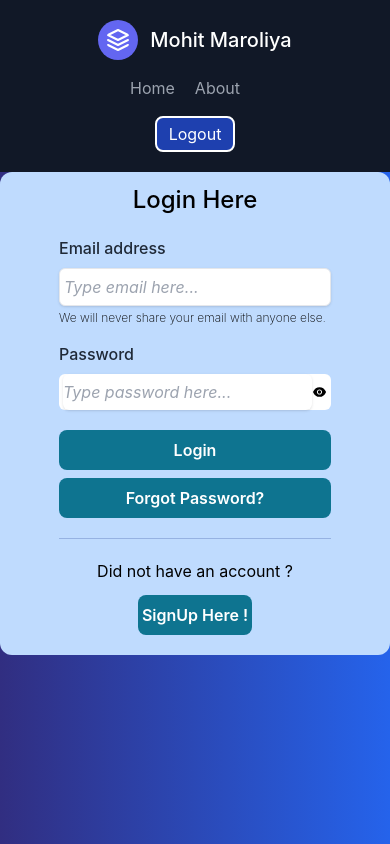
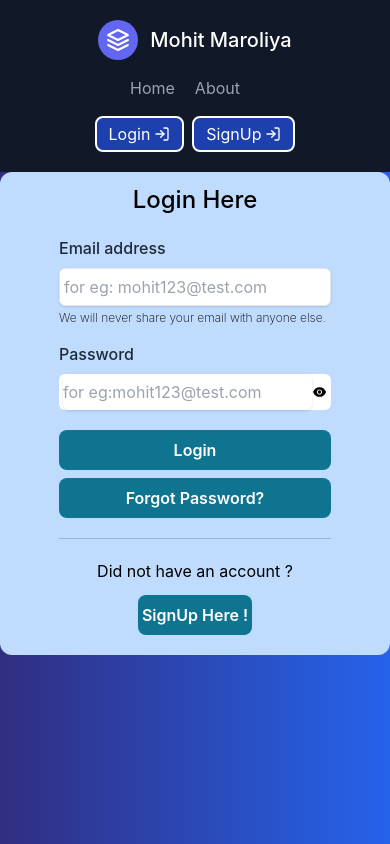
Before and after one commit to mohitm15/authlogin-boilerplate-2, a Next.js app: page /login in a window 390 px wide. Shown: the top 844 px of the page. Built offline with nearby package versions, Linux system fonts and the light colour scheme.

Commit message:
Fixing the changepassword api

```diff
--- a/components/Navbar.js
+++ b/components/Navbar.js
@@ -8,13 +8,10 @@ const Navbar = ({usertoken,logout}) => {
   const router = useRouter();
 
 
-  console.log("usertoken from  navbar= ",usertoken)
+  //console.log("usertoken from  navbar= ",usertoken)
 
 
   //TODO1: react-toastify (may be module is not supporting)
-
-  //TODO2: changePassword functionality still facing error while decrypting
-
 
 
   return (
@@ -55,7 +52,7 @@ const Navbar = ({usertoken,logout}) => {
               <a className="mr-5 hover:text-white">About</a>
             </Link>
           </nav>
-          {usertoken && (
+          {usertoken.value &&  (
             <button
               className="inline-flex items-center bg-blue-800 text-white border-2 border-white rounded-lg py-1 px-3  focus:outline-none hover:bg-blue-600 text-base mt-4 md:mt-0"
               onClick={logout}
@@ -65,7 +62,7 @@ const Navbar = ({usertoken,logout}) => {
               </Link>
             </button>
           )}
-          {!usertoken && (
+          {!usertoken.value && (
             <div className="flex flex-row space-x-2">
               <button className="inline-flex items-center bg-blue-800 text-white border-2 border-white rounded-lg py-1 px-3 focus:outline-none hover:bg-blue-600 text-base mt-4 md:mt-0">
                 <Link href={"/login"}>
--- a/pages/about.js
+++ b/pages/about.js
@@ -26,7 +26,7 @@ const About = ({usertoken}) => {
 
   let userdetails = {}
 
-    console.log("usertoken in about =",usertoken)
+  //console.log("usertoken in about =",usertoken)
   try{
     if(usertoken.value != null){
     console.log("us = ",usertoken)
--- a/pages/api/changepassword.js
+++ b/pages/api/changepassword.js
@@ -6,7 +6,7 @@ var jwt = require("jsonwebtoken");
 const handler = async (req, res) => {
  //console.log("before post = ",req.body)
   if (req.method === "PUT") {
-    console.log(req.body);
+    //console.log(req.body);
 
     //const bytes = CryptoJS.AES.decrypt(user.password, process.env.AES_ENCRYPT );
     //const originalPassword = bytes.toString(CryptoJS.enc.Utf8);
@@ -22,14 +22,14 @@ const handler = async (req, res) => {
       {
         $set: {
           password: CryptoJS.AES.encrypt(
-            req.body.password,
+            req.body.newPassword,
             process.env.AES_ENCRYPT
           ).toString(),
         },
       },
       { returnOriginal: false }
     );
-    console.log("After = ", user.password);
+    //console.log("After = ", user.password);
 
     if (user) {
       let authToken = jwt.sign(
--- a/pages/api/login.js
+++ b/pages/api/login.js
@@ -10,12 +10,12 @@ const handler = async (req, res) => {
     let user = await User.findOne({
       email: req.body.email,
     });
-    console.log("User founded from DB = ", user);
+    //console.log("User founded from DB = ", user);
     const bytes = CryptoJS.AES.decrypt(user.password, process.env.AES_ENCRYPT );
     //console.log("bytes = ",bytes)
     const originalPassword = bytes.toString(CryptoJS.enc.Utf8);
-    console.log("original pass = ", originalPassword);
-    console.log("pass from ui = ", req.body.password);
+    //console.log("original pass = ", originalPassword);
+    //.log("pass from ui = ", req.body.password);
     if (user) {
       if (
         req.body.email === user.email &&
--- a/pages/changepassword.js
+++ b/pages/changepassword.js
@@ -24,7 +24,7 @@ const Changepassword = () => {
 
   const handleSubmit = async (e) => {
     e.preventDefault();
-    const response = await fetch("http://localhost:3000/api/changepassword", {
+    const response = await fetch(`${process.env.NEXT_PUBLIC_HOST}/api/changepassword`, {
       method: "PUT",
       headers: {
         "Content-Type": "application/json",
@@ -154,7 +154,7 @@ const Changepassword = () => {
                       required
                       style={{ border: 0, outline: "none" }}
                     />
-                    {showPassword ? (
+                    {showConfmPassword ? (
                       <AiFillEyeInvisible
                         title="Hide Password"
                         onClick={toggleConfmPasswordVisibilty}
--- a/pages/forgotpassword.js
+++ b/pages/forgotpassword.js
@@ -20,7 +20,7 @@ const Forgotpassword = () => {
 
   const handleSubmit = async (e) => {
     e.preventDefault();
-    const response = await fetch("http://localhost:3000/api/forgotpassword", {
+    const response = await fetch(`${process.env.NEXT_PUBLIC_HOST}/api/forgotpassword`, {
       method: "POST",
       headers: {
         "Content-Type": "application/json",
--- a/pages/index.js
+++ b/pages/index.js
@@ -1,7 +1,7 @@
 import Head from "next/head";
 import { useRouter } from "next/router";
 
-export default function Home() {
+export default function Home({usertoken}) {
 
   const router = useRouter();
 
@@ -21,7 +21,7 @@ export default function Home() {
               <div className="flex flex-col w-full justify-center items-start md:w-4/5 md:text-left xl:w-2/5 text-white ">
 
                 <h1 className="my-4 text-3xl md:text-5xl lg:text-7xl xl:text-8xl font-bold leading-tight">
-                  Welcome username !
+                  Welcome To Authlogin !
                 </h1>
                 <p className="leading-normal text-base text-justify md:text-lg lg:text-xl xl:text-2xl mb-4 md:mb-6 lg:mb-8 selection:bg-yellow-100 selection:text-green-800">
                 JSON Web Token (JWT) is an open standard (RFC 7519) that defines a compact and self-contained way for securely transmitting information between parties as a JSON object. This information can be verified and trusted because it is digitally signed. JWTs can be signed using a secret (with the HMAC algorithm) or a public/private key pair using RSA or ECDSA.
--- a/pages/login.js
+++ b/pages/login.js
@@ -15,7 +15,7 @@ const Login = () => {
 
   const handleSubmit = async (e) => {
     e.preventDefault();
-    const response = await fetch("http://localhost:3000/api/login", {
+    const response = await fetch(`${process.env.NEXT_PUBLIC_HOST}/api/login`, {
       method: "POST",
       headers: {
         "Content-Type": "application/json",
@@ -26,7 +26,7 @@ const Login = () => {
       }),
     });
     const json = await response.json();
-    console.log("resp from login ui= ",json);
+    //console.log("resp from login ui= ",json);
 
     if (json.success === true) {
       //storing the authtoken
@@ -83,8 +83,8 @@ const Login = () => {
                 </label>
                 <input
                   type="email"
-                  className="shadow border rounded-md sm:rounded-lg w-full py-2 px-1 sm:px-3 text-gray-700 leading-tight focus:outline-none focus:shadow-outline placeholder:italic placeholder:text-gray-400"
-                  placeholder="Type email here..."
+                  className="shadow border rounded-md sm:rounded-lg w-full py-2 px-1 sm:px-3 text-gray-700 leading-tight focus:outline-none focus:shadow-outline placeholder:text-gray-400"
+                  placeholder="for eg: mohit123@test.com"
                   id="email"
                   name="email"
                   value={credentials.email}
@@ -106,10 +106,10 @@ const Login = () => {
                   <span className="flex flex-row items-center  bg-white rounded-md px-1 sm:px-3  w-full">
                     <input
                       type={showPassword ? "text" : "password"}
-                      className="shadow appearance-none border border-red-500 rounded-md sm:rounded-lg w-full py-2 text-gray-700 leading-tight focus:border-sky-700 focus:shadow-outline placeholder:italic placeholder:text-gray-400"
+                      className="shadow appearance-none border border-red-500 rounded-md sm:rounded-lg w-full py-2 text-gray-700 leading-tight focus:border-sky-700 focus:shadow-outline  placeholder:text-gray-400"
                       id="password"
                       name="password"
-                      placeholder="Type password here...  "
+                      placeholder="for eg:mohit123@test.com"
                       value={credentials.password}
                       onChange={onChange}
                       style={{ outline: "none", border: 0 }}
--- a/pages/signup.js
+++ b/pages/signup.js
@@ -49,7 +49,7 @@ const Signup = () => {
     });
 
     const json = await response.json();
-    console.log("response from ui = ", json);
+    //console.log("response from ui = ", json);
 
     if (json.success === true) {
       setCredentials((prevCredentials) => ({
@@ -79,11 +79,11 @@ const Signup = () => {
   };
 
   function togglePasswordVisibilty() {
-    setShowPassword(!showPassword ? true : false);
+    setShowPassword(!showPassword);
   }
 
   function toggleConfmPasswordVisibilty() {
-    setShowConfmPassword(!showConfmPassword ? true : false);
+    setShowConfmPassword(!showConfmPassword);
   }
 
   return (
@@ -207,7 +207,7 @@ const Signup = () => {
                       required
                       style={{ border: 0, outline: "none" }}
                     />
-                    {showPassword ? (
+                    {showConfmPassword ? (
                       <AiFillEyeInvisible
                         title="Hide Password"
                         onClick={toggleConfmPasswordVisibilty}
```
